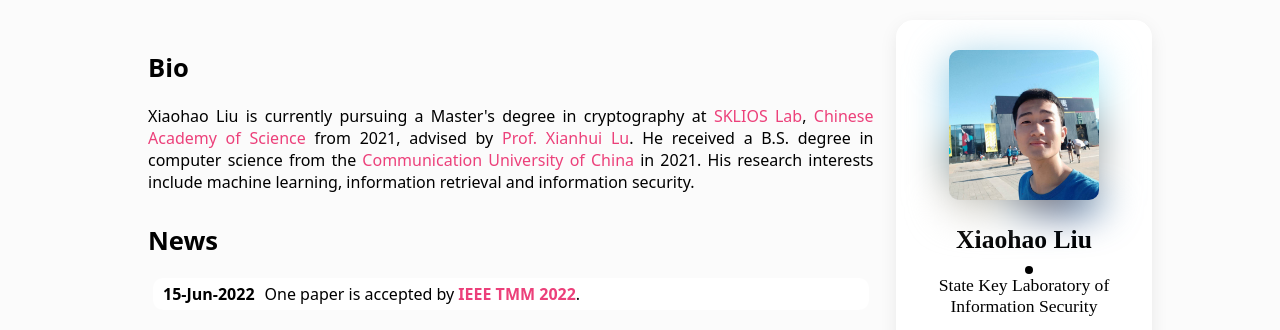
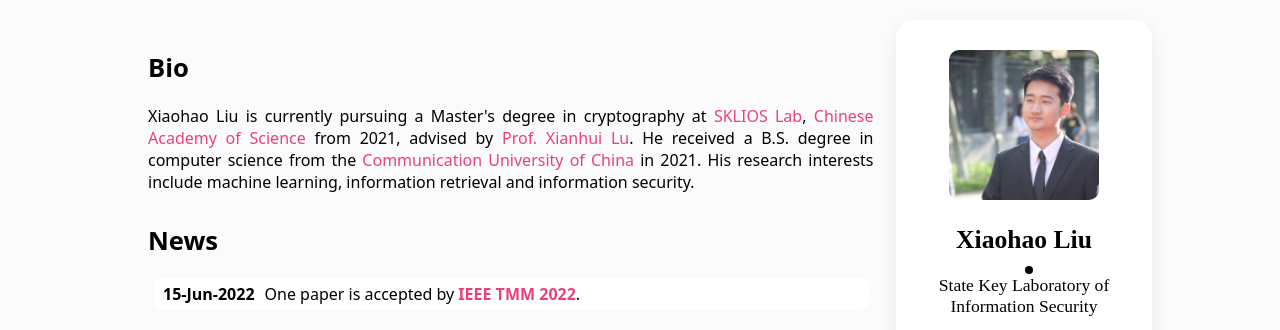
Before and after one commit to Xiaohao-Liu/xiaohao-liu.github.io, a plain HTML site: page index.html in a window 1280 px wide. Shown: the top 330 px of the page. Drawn offline with Linux system fonts and the light colour scheme.

Commit message:
update profile

```diff
--- a/assets/css/style.css
+++ b/assets/css/style.css
@@ -40,7 +40,7 @@ span.highlight { color: #ef5350; }
 
 .img-board { width: 50px; height: 50px; margin: 5px auto; position: relative; }
 
-.img-board .img, .img-board .cover { position: absolute; width: 100%; height: 100%; background-size: cover; background-position: center; background-repeat: no-repeat; border-radius: 100px; transition: ease 0.3s; }
+.img-board .img, .img-board .cover { position: absolute; width: 100%; height: 100%; background-size: cover; background-position: top; background-repeat: no-repeat; border-radius: 100px; transition: ease 0.3s; }
 
 .img-board .img { top: 0px; left: 0px; z-index: 2; border: 1px solid #DDD; box-sizing: border-box; }
 
--- a/feed.xml
+++ b/feed.xml
@@ -1 +1 @@
-<?xml version="1.0" encoding="utf-8"?><feed xmlns="http://www.w3.org/2005/Atom" ><generator uri="https://jekyllrb.com/" version="4.2.2">Jekyll</generator><link href="/feed.xml" rel="self" type="application/atom+xml" /><link href="/" rel="alternate" type="text/html" /><updated>2022-06-21T00:06:33+08:00</updated><id>/feed.xml</id><title type="html">Xiaohao Liu’s Homepage</title><subtitle></subtitle></feed>
+<?xml version="1.0" encoding="utf-8"?><feed xmlns="http://www.w3.org/2005/Atom" ><generator uri="https://jekyllrb.com/" version="4.2.2">Jekyll</generator><link href="/feed.xml" rel="self" type="application/atom+xml" /><link href="/" rel="alternate" type="text/html" /><updated>2022-06-23T23:17:05+08:00</updated><id>/feed.xml</id><title type="html">Xiaohao Liu’s Homepage</title><subtitle></subtitle></feed>
--- a/index.html
+++ b/index.html
@@ -33,8 +33,8 @@
 <div class="sec profile" style="text-align: center;">
 
     <div class="row img-board">
-        <div class="img" style="background-image:url(/assets/profile.jpeg)"></div>
-        <div class="cover"  style="background-image:url(/assets/profile.jpeg)"></div>
+        <div class="img" style="background-image:url(/assets/profile4.jpeg)"></div>
+        <div class="cover"  style="background-image:url(/assets/profile4jpeg)"></div>
     </div>
     <div class="row name"> Xiaohao Liu </div>
     <div class="row dot"> </div>
```
Also changed, not shown: 404.html (+2 -2 lines), about/index.html (+2 -2 lines), assets/profile3.jpeg (added), assets/profile4.jpeg (added), 1 other file.
